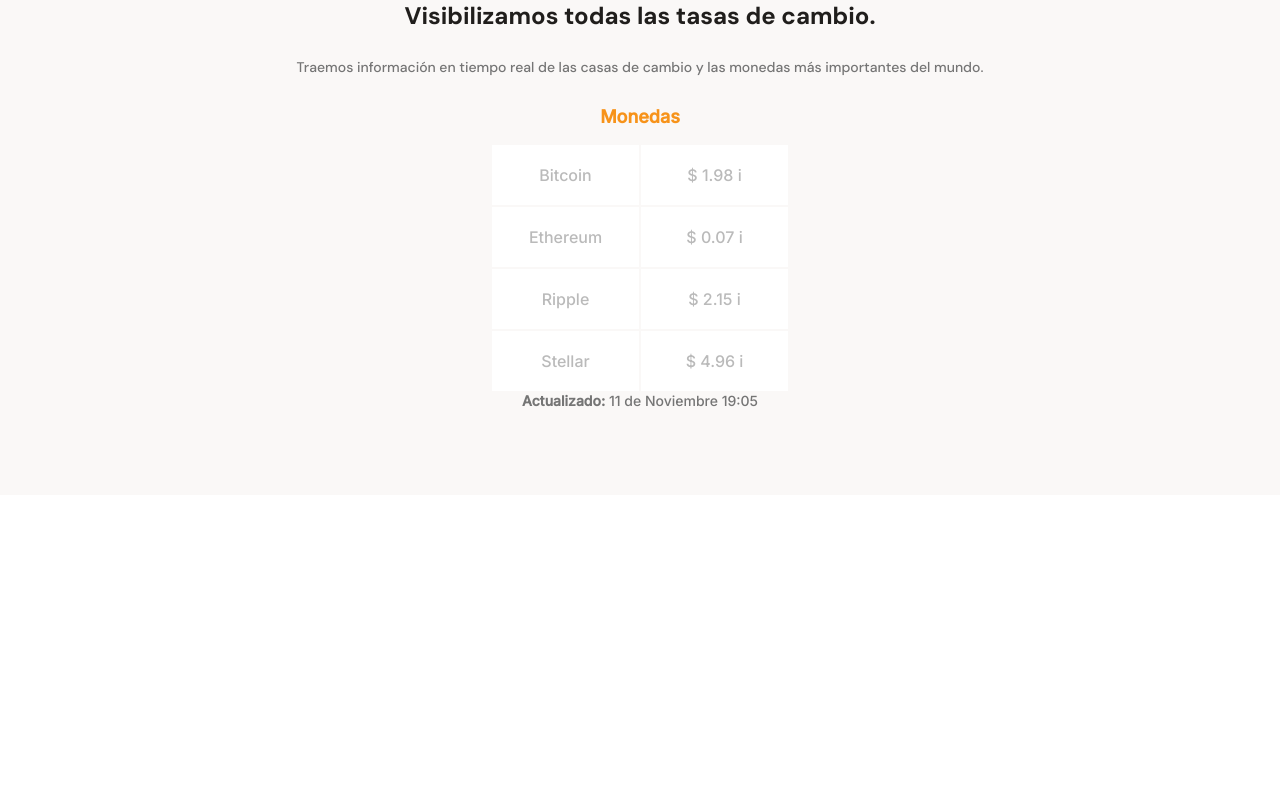
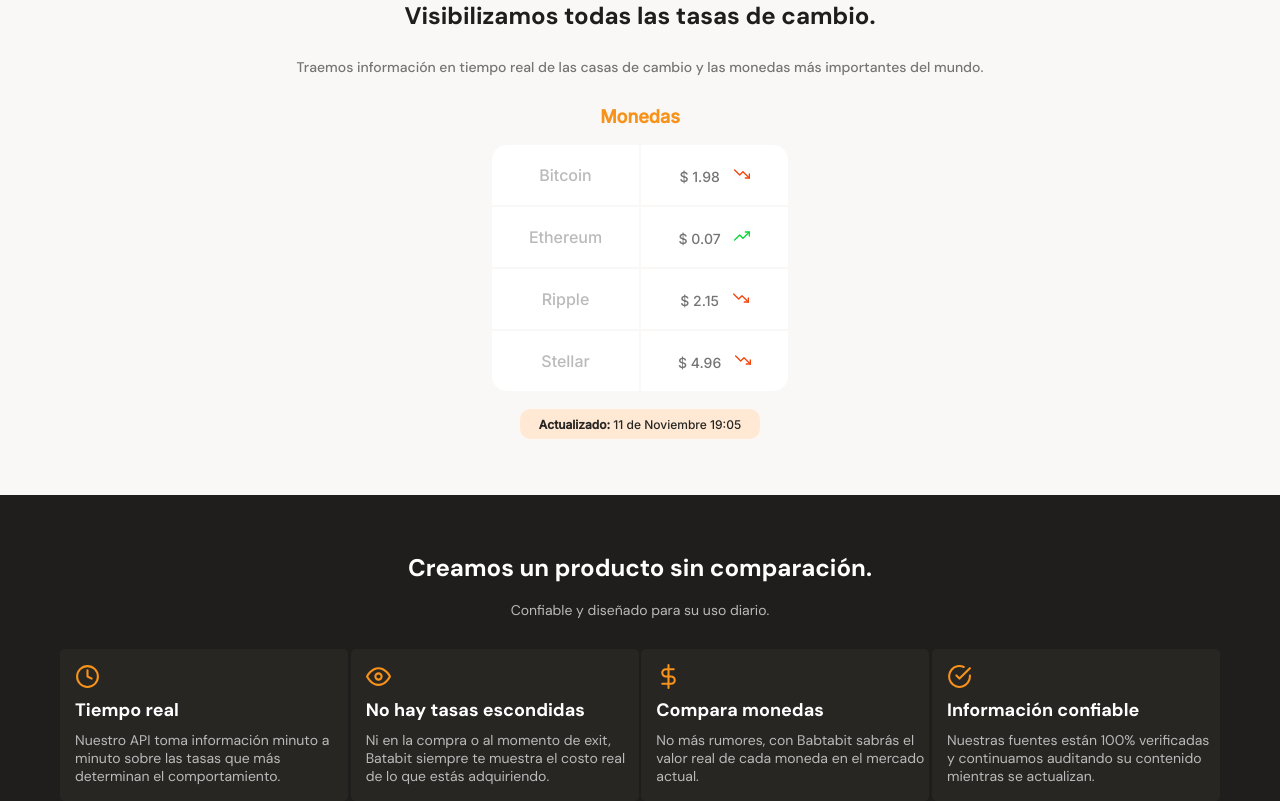
Before and after one commit to AndresVergaraAndraes/mobileFirst, a plain HTML site: page index.html in a window 1280 px wide. Shown: the part 661-1462 px from the top of the page. Before the commit the page ends 1156 px from the top, so only its background shows below. Drawn offline with Linux system fonts and the light colour scheme.

Commit message:
carta de productos

```diff
--- a/index.html
+++ b/index.html
@@ -36,19 +36,19 @@
                         <table>
                             <tr>
                                <td class="table__top-left">Bitcoin</td>
-                               <td class="table__top-right table__right">$ 1.98 <span>i</span></td>
+                               <td class="table__top-right table__right">$ 1.98 <span class="trending-down"></span></td>
                             </tr>
                             <tr>
                                 <td>Ethereum</td>
-                                <td class="table__right"> $ 0.07 <span>i</span></td>
+                                <td class="table__right"> $ 0.07 <span class="trending-up"></span></td>
                              </tr>
                              <tr>
                                 <td>Ripple</td>
-                                <td class="table__right">$ 2.15 <span>i</span></td>
+                                <td class="table__right">$ 2.15 <span class="trending-down"></span></td>
                              </tr>
                              <tr>
                                 <td class="table__bottom-left">Stellar</td>
-                                <td class="table__bottom-right table__right">$ 4.96 <span>i</span></td>
+                                <td class="table__bottom-right table__right">$ 4.96 <span class="trending-down"></span></td>
                              </tr>
                         </table>
                     </div>
@@ -59,7 +59,52 @@
                 </div>
             </section>
         </section>
-        <section></section>
+
+        <section class="main-product-detail">
+    <div>
+        <h2>Creamos un producto sin comparación.</h2>
+        <p>Confiable y diseñado para su uso diario.</p>
+    </div>
+    <section class="product-cards--container">
+
+            <article class="product-detail--card">
+                <span class="clock-icon"></span>
+                <h3 class="product-card--title">Tiempo real</h3>
+                <p class="product-card--body">Nuestro API toma información minuto a minuto sobre las tasas que más determinan el comportamiento.</p>
+            </article>
+
+    </section>
+
+    <section class="product-cards--container">
+
+        <article class="product-detail--card">
+            <span class="eye-icon"></span>
+            <h3 class="product-card--title">No hay tasas escondidas</h3>
+            <p class="product-card--body">Ni en la compra o al momento de exit, Batabit siempre te muestra el costo real de lo que estás adquiriendo.</p>
+        </article>
+
+</section>
+<section class="product-cards--container">
+
+    <article class="product-detail--card">
+        <span class="dollar-icon"></span>
+        <h3 class="product-card--title">Compara monedas</h3>
+        <p class="product-card--body">No más rumores, con Babtabit sabrás el valor real de cada moneda en el mercado actual.</p>
+    </article>
+
+</section>
+<section class="product-cards--container">
+
+    <article class="product-detail--card">
+        <span class="check-icon"></span>
+        <h3 class="product-card--title">Información confiable</h3>
+        <p class="product-card--body">Nuestras fuentes están 100% verificadas y continuamos auditando su contenido mientras se actualizan.</p>
+    </article>
+
+</section>
+    </section>
+
+
         <section></section>
         <section></section>
     </main>
--- a/style.css
+++ b/style.css
@@ -152,6 +152,7 @@ main{
 width: 100%;
 height: 100%;
 
+
 }
 .currency-table--container td{
     width: 50%;
@@ -161,3 +162,144 @@ height: 100%;
     color: var(--grey);
     background-color: var(--just-white);
 }
+.table__right .trending-down{
+    display: inline-block;
+    width: 16px;
+    height: 16px;
+    margin-left: 10px;
+    background-image: url('./assets/icons/trending-down.svg');
+  background-size: cover;
+  background-position:center ;
+
+}
+.table__right .trending-up{
+    display: inline-block;
+    width: 16px;
+    height: 16px;
+    margin-left: 10px;
+    background-image: url('./assets/icons/trending-up.svg');
+  background-size: cover;
+  background-position:center ;
+
+}
+.currency-table--container
+.table__top-left{
+    border-radius: 15px 0 0 0;
+}
+.table__top-right{
+    border-radius: 0 15px 0 0;
+}
+.table__bottom-left{
+    border-radius: 0 0 0 15px;
+}.table__bottom-right{
+    border-radius: 0 0 15px 0;
+}
+.currency-table--container .table__right{
+    font-size: 1.4rem;
+    font-weight: normal;
+    line-height: 1.7rem;
+    color: #757575;
+}
+.currency-table--date{
+
+    border-radius: 10px;
+   width: 240px;
+   height: 30px;
+    margin: 0 auto;
+    margin-top: 16px;
+    padding: 8px;
+    background-color: #FFE9D5;
+
+
+}
+.currency-table--date p{
+    text-align: center;
+    font-size: 1.2rem;
+    line-height: 1.5rem;
+    color: var(--warm-black);
+}
+
+/*detalles producto*/
+.main-product-detail{
+    position:relative;
+
+    width: 100%;
+    height: auto;
+    padding-top: 6rem;
+    text-align: center;
+    min-width: 320px;
+    background-color: var(--black);
+}
+.main-product-detail h2{
+    color: var(--just-white);
+    margin-bottom: 5px;
+    font-size: 2.4rem;
+    font-weight: bold;
+    line-height: 2.6rem;
+}
+.main-product-detail p{
+    font-size: 1.4rem;
+color: var(--grey);
+margin-top: 2rem;
+}
+
+
+    .product-cards--container{
+        margin-top: 3rem;
+        text-align: left;
+        border-radius: 5px;
+        display: inline-block;
+        width: 288px;
+        height: 152px;
+        background-color: var(--warm-black);
+    }
+    .product-detail--card{
+        padding-top: 15px;
+        padding-left: 15px;
+        line-height: 18px;
+    }
+    .product-detail--card .clock-icon{
+        margin-bottom: 0.6rem;
+        display: inline-block;
+        width: 25px;
+        height: 25px;
+        background-image: url('./assets/icons/clock.svg');
+      background-size: cover;
+      background-position:center ;
+    }
+    .product-detail--card .eye-icon{
+        margin-bottom: 0.6rem;
+        display: inline-block;
+        width: 25px;
+        height: 25px;
+        background-image: url('./assets/icons/eye.svg');
+      background-size: cover;
+      background-position:center ;
+    }
+    .product-detail--card .dollar-icon{
+        margin-bottom: 0.6rem;
+        display: inline-block;
+        width: 25px;
+        height: 25px;
+        background-image: url('./assets/icons/dollar-sign.svg');
+      background-size: cover;
+      background-position:center ;
+    }
+    .product-detail--card .check-icon{
+        margin-bottom: 0.6rem;
+        display: inline-block;
+        width: 25px;
+        height: 25px;
+        background-image: url('./assets/icons/check-circle.svg');
+      background-size: cover;
+      background-position:center ;
+    }
+
+    .product-detail--card .product-card--title{
+        font-size: 1.8rem;
+        color: var(--just-white);
+
+        }
+        .product-detail--card .product-card--body{
+          margin-top: 1.2rem;
+        }
```
